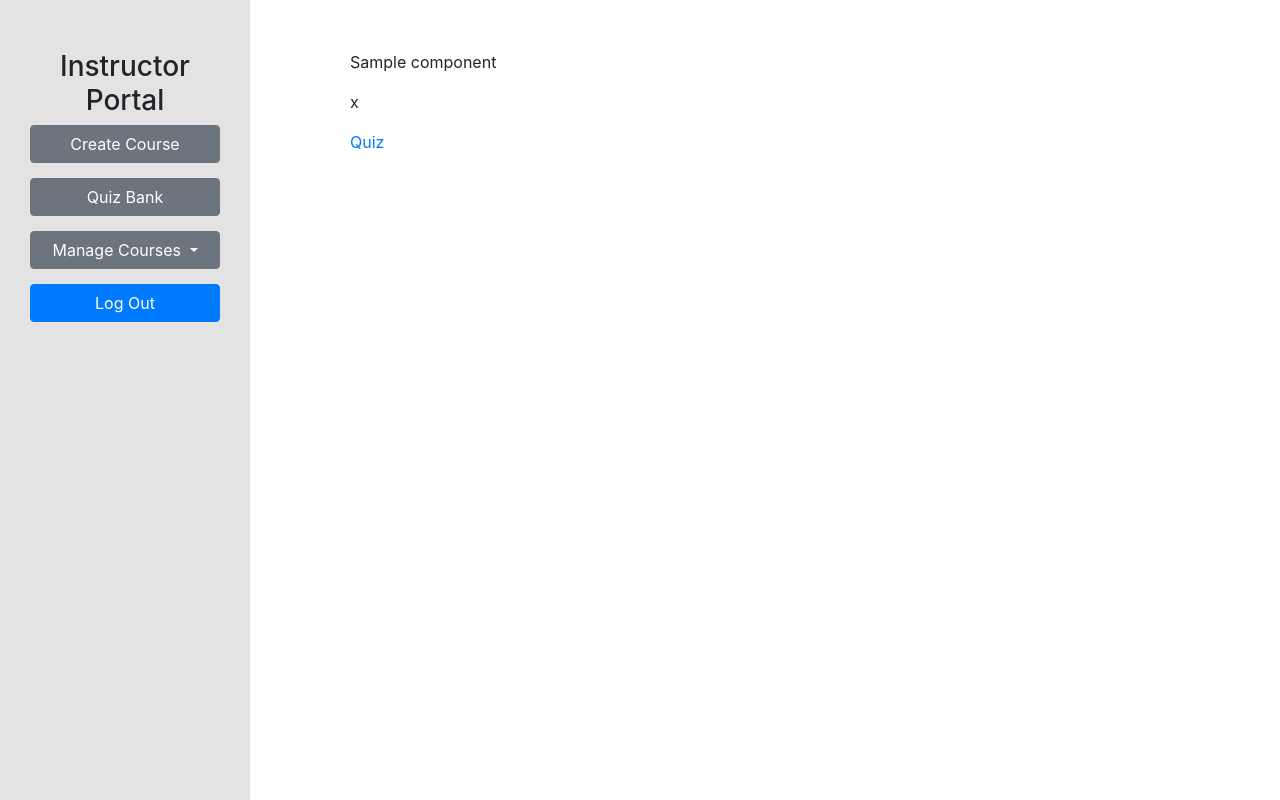
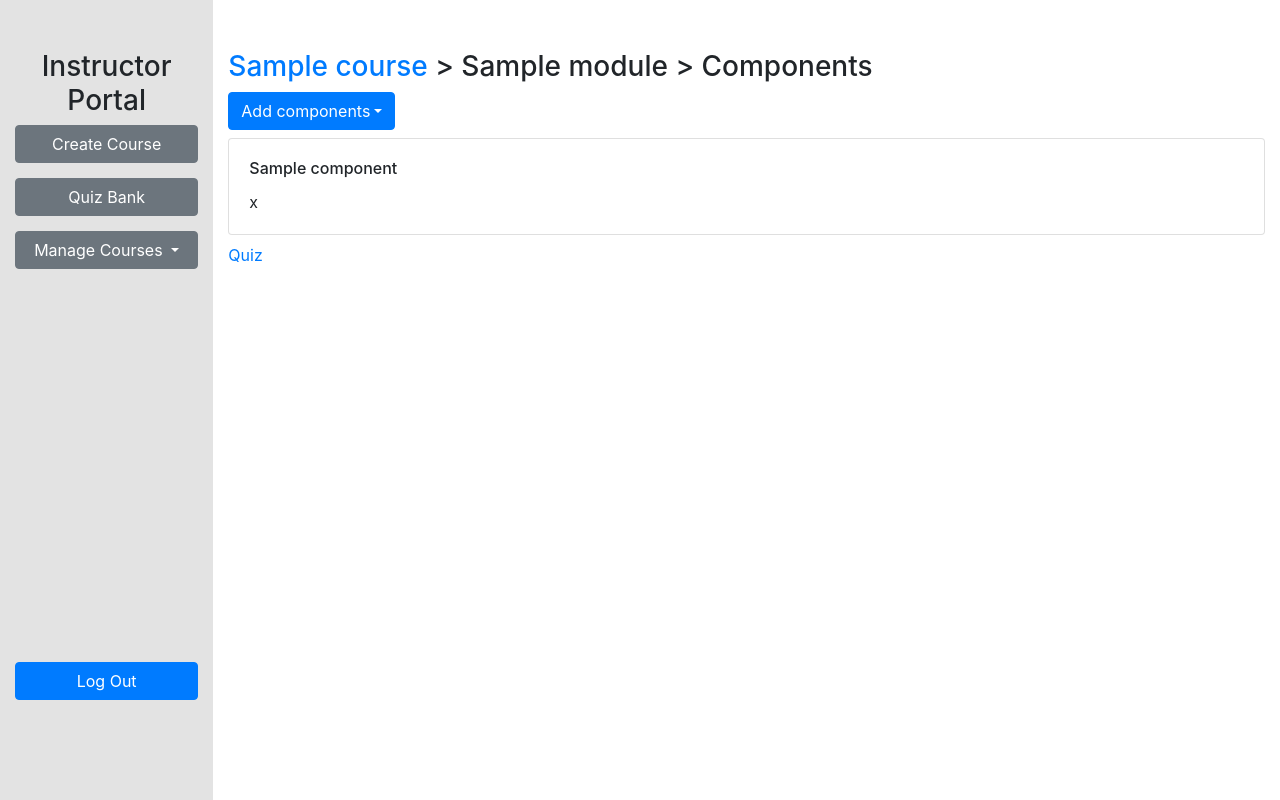
Before and after one commit to nolachen/ice, a Django app: page /courses/1/modules/1/components in a window 1280 px wide. Shown: the part 56-856 px from the top of the page. Run offline with Django 3.2, Linux system fonts and the light colour scheme; a user stored in the database is signed in; tables that the repository leaves empty hold one stand-in row (values such as "Sample post"); some libraries are stand-ins or nearby versions.

Commit message:
Lots of changes

```diff
--- a/courses/forms.py
+++ b/courses/forms.py
@@ -64,19 +64,24 @@ class QuizForm(forms.Form):
 class ComponentForm(BaseForm):
     def __init__(self, *args, **kwargs):
         course_id = kwargs.pop('course_id')
+        module_id = kwargs.pop('module_id')
         if not course_id:
             raise RuntimeError('Need course_id for ComponentForm')
         super(ComponentForm, self).__init__(*args, **kwargs)
-
-        self.fields['module'].queryset = Module.objects.filter(course=course_id)
+        if module_id:
+            print('yikes this is wrong')
+            del self.fields['module']
+        else:
+            self.fields['module'].queryset = Module.objects.filter(course=course_id)
+            self.fields['module'].help_text = 'Optional'
 
 
     class Meta:
         model = Component
-        fields = ('module', 'title', 'index')
-        help_texts = {
-            'module': 'Optional'
-        }
+        fields = ('module', 'title')
+        # help_texts = {
+        #     'module': 'Optional'
+        # }
 
 class ImageUploadForm(ComponentForm):
     def __init__(self, *args, **kwargs):
@@ -105,3 +110,15 @@ class SelectCategoryForm(forms.Form):
         for category in categories:
             choices.append((category.id, category.name))
         self.fields['category'] = forms.ChoiceField(choices=choices)
+
+class AddExistingComponentsForm(forms.Form):
+    def __init__(self, *args, **kwargs):
+        course_id = kwargs.pop('course_id')
+        if not course_id:
+            raise RuntimeError('Need course_id for ComponentForm')
+        super(AddExistingComponentsForm, self).__init__(*args, **kwargs)
+
+        self.fields['components'] = forms.ModelMultipleChoiceField(
+            widget=forms.CheckboxSelectMultiple,
+            queryset=Component.objects.filter(course=course_id, module__isnull=True)
+        )
--- a/courses/urls.py
+++ b/courses/urls.py
@@ -8,6 +8,7 @@ urlpatterns = [
     path('<int:course_id>/components', views.all_components, name="all_components"),
     path('<int:course_id>/component/<int:component_id>/edit', views.new_component, name="edit_component"),
     path('<int:course_id>/component/new/<str:type>', views.new_component, name="new_component"),
+    path('<int:course_id>/modules/<int:module_id>/components/new/<str:type>', views.new_component, name="new_component"),
     path('<int:course_id>/modules', views.module_list, name="module_list"),
     path('<int:course_id>/modules/<int:module_id>/components', views.load_components, name="load_components"),
     path('<int:course_id>/modules/<int:module_id>/quiz/<int:quiz_id>/', views.take_quiz, name="take_quiz"),
--- a/courses/views.py
+++ b/courses/views.py
@@ -6,7 +6,7 @@ from django.urls import reverse
 from django.template.loader import render_to_string
 from django.core.mail import EmailMessage
 
-from courses.forms import CourseForm, ModuleForm, QuizForm, ImageUploadForm, TextComponentForm, SelectCategoryForm
+from courses.forms import CourseForm, ModuleForm, QuizForm, ImageUploadForm, TextComponentForm, SelectCategoryForm, AddExistingComponentsForm
 from courses.models import *
 
 import logging
@@ -82,15 +82,28 @@ def enroll_course(request, course_id):
 
 def load_components(request, course_id, module_id):
     module = Module.objects.get(id=module_id)
+    course = get_object_or_404(Course, id=course_id)
     components = module.getComponents().order_by("index")
     quiz = Quiz.objects.get(module_id=module_id)
-    return render(request, 'courses/component_list.html', {
+
+    if request.POST and is_instructor(request.user):
+        form = AddExistingComponentsForm(request.POST, course_id=course_id)
+        if form.is_valid():
+            for component in form.cleaned_data['components']:
+                component.module = module
+                component.save()
+
+    add_components_form = AddExistingComponentsForm(course_id=course_id)
+    context = {
         'is_learner': is_learner(request.user),
+        'is_instructor': is_instructor(request.user),
         'components': components,
-        'course_id': course_id,
+        'course': course,
         'module': module,
         'quiz': quiz,
-    })
+        'add_components_form': add_components_form
+    }
+    return render(request, 'courses/component_list.html', context)
 
 """
 View for all of the components in a course
@@ -119,9 +132,10 @@ def edit_component(request, course_id, component_id):
         })
 
 @user_passes_test(is_instructor)
-def new_component(request, course_id, type=None, component_id=None):
+def new_component(request, course_id, module_id=None, type=None, component_id=None):
     type_to_component_type = { 'image': Component.IMAGE, 'text': Component.TEXT }
     course = Course.objects.get(id=course_id)
+    module = Module.objects.get(id=module_id) if module_id else None
 
     # You can only access this page if you own the course
     if request.user != course.instructor.instructor:
@@ -130,53 +144,62 @@ def new_component(request, course_id, type=None, component_id=None):
     if component_id:
         component = Component.objects.get(id=component_id).get_child_component()
         component_type = component.component_type
-        print("type", component_type)
     else:
         component = None
         component_type = type_to_component_type[type]
 
+    component_url = (
+        reverse("courses:load_components", kwargs={'course_id': course_id, 'module_id': module_id })
+        if module_id
+        else reverse("courses:all_components", kwargs={'course_id': course_id})
+    )
+
     if request.method == 'POST':
+        print('module id?', module_id)
         if component_type == Component.IMAGE:
-            form = ImageUploadForm(request.POST, request.FILES, course_id=course_id, instance=component)
+            form = ImageUploadForm(request.POST, request.FILES, course_id=course_id, module_id=module_id, instance=component)
         elif component_type == Component.TEXT:
-            form = TextComponentForm(request.POST, course_id=course_id, instance=component)
+            form = TextComponentForm(request.POST, course_id=course_id, module_id=module_id, instance=component)
         else:
             raise Http404
 
         if form.is_valid():
             new_component = form.save(commit=False)
             new_component.course = course
+            if module:
+                new_component.module = module
             new_component.component_type = component_type
             new_component.save()
-            component_url = reverse("courses:all_components", kwargs={'course_id': course_id})
+
             return HttpResponseRedirect(component_url)
-        else:
-            print(form.errors)
-            print(form.non_field_errors)
-            # Re-render the form, so the errors will show
-            return render(request, 'courses/component_edit.html', {
-                'form': form,
-                'course': course,
-            })
+        # else:
+        #     print(form.errors)
+        #     print(form.non_field_errors)
+        #     # Re-render the form, so the errors will show
+        #     return render(request, 'courses/component_edit.html', {
+        #         'form': form,
+        #         'course': course,
+        #         'module': module
+        #     })
 
     else:
         if component_type == Component.IMAGE:
-            form = ImageUploadForm(instance=component, course_id=course_id)
-            template = 'courses/component_edit.html'
+            form = ImageUploadForm(instance=component, course_id=course_id, module_id=module_id)
         elif component_type == Component.TEXT:
-            form = TextComponentForm(instance=component, course_id=course_id)
-            template = 'courses/component_edit.html'
+            form = TextComponentForm(instance=component, course_id=course_id, module_id=module_id)
         else:
             raise Http404
 
-        context = {
-            'form': form,
-            'course': course,
-        }
-        if component:
-            context['component'] = component
+    context = {
+        'form': form,
+        'course': course,
+        'module': module,
+        'cancel_url': component_url
+    }
+    if component:
+        context['component'] = component
 
-        return render(request, template, context)
+    return render(request, 'courses/component_edit.html', context)
 
 """
 Responsible for adding new courses
@@ -255,9 +278,9 @@ def view_enrolled_course(request):
 
 @user_passes_test(is_instructor)
 def edit_module(request, course_id, module_id=None):
-    # TODO: Restrict this to only instructors who own the course the module belongs to
-
-    course = Course.objects.get(id=course_id)
+    course = get_object_or_404(Course, id=course_id)
+    if module_id:
+        module = get_object_or_404(Module, id=module_id)
 
     # You can only access this page if you own the course
     if request.user != course.instructor.instructor:
@@ -273,18 +296,20 @@ def edit_module(request, course_id, module_id=None):
             form.save()
             url = reverse("courses:module_list", kwargs={'course_id': course_id})
             return HttpResponseRedirect(url)
-        else:
-            return render(request, 'courses/module_edit.html', {
-                'course': course,
-                # 'module': module,
-                'action_word': 'Add',
-                'form': form
-            })
+        # else:
+        #     return render(request, 'courses/module_edit.html', {
+        #         'course': course,
+        #         # 'module': module,
+        #         'action_word': 'Add',
+        #         'form': form
+        #     })
 
     # if module_id:
     #     module = Module.objects.get(id=module_id)
 
-    form = ModuleForm(course_id=course_id)
+    # GET method
+    else:
+        form = ModuleForm(course_id=course_id)
 
     return render(request, 'courses/module_edit.html', {
         'course': course,
--- a/static/css/styles.css
+++ b/static/css/styles.css
@@ -1,6 +1,6 @@
 /* Homepage */
 .page {
-    display: flex;
+    /* display: flex; */
 }
 
 .sidenav {
--- a/templates/base.html
+++ b/templates/base.html
@@ -18,9 +18,10 @@
   <nav class="navbar navbar-expand-lg navbar-dark bg-dark">
       <a class="navbar-brand" href="/">ICE</a>
   </nav>
-  <div class="page">
+  <div class="page container-fluid">
+    <div class="row">
     {% if user.is_authenticated %}
-    <div class="sidenav">
+    <div class="sidenav col-sm-2">
         <div class="sidenav-actions">
           {% if user|is_instructor %}
             <h3 class="text-center">Instructor Portal</h3>
@@ -61,15 +62,15 @@
                   <a class="dropdown-item" href="{% url 'restrict_access'%}">Restrict User</a>
                   </div>
               </div>
+        {% endif %}
         </div>
-        {% endif %}
         <a class="btn btn-primary logout w-100" href="{% url 'logout' %}">Log Out</a>
       </div>
       {% endif %}
-    </div>
-    <div class="content">
+    <div class="content col-sm-10">
       {% block content %}
       {% endblock %}
+    </div>
     </div>
   </div>
 </body>
--- a/templates/courses/component_edit.html
+++ b/templates/courses/component_edit.html
@@ -5,7 +5,7 @@
 {% block content %}
 
 <div class="course_component_edit">
-    <h3>{{ course.name }} > {{ component|yesno:"Edit,Create" }} Component</h3>
+    <h3>{{ course.name }} > {% if module %} {{ module.title }} > {% endif %} {{ component|yesno:"Edit,Create" }} Component</h3>
 
     {% if form.non_field_errors %}
     <div class="alert alert-danger" role="alert">
@@ -33,7 +33,7 @@
             </div>
         {% endfor %}
         <input class="btn btn-success" type="submit" value="Submit">
-        <a class="btn btn-danger" href="{% url 'courses:all_components' course_id=course.id %}">Cancel</a>
+        <a class="btn btn-danger" href="{{cancel_url}}">Cancel</a>
     </form>
 
 </div>
--- a/templates/courses/component_list.html
+++ b/templates/courses/component_list.html
@@ -3,16 +3,69 @@
 {% block content %}
 
 <div>
+  <h3><a href="{% url 'courses:view_course' course_id=course.id %}">{{ course.name }}</a> > {{ module.title }} > Components</h3>
+
+  {% if is_instructor %}
+  <!-- ADD COMPONENT DROPDOWN MENU -->
+  <div class="dropdown">
+      <button type="button" class="btn btn-primary dropdown-toggle" data-toggle="dropdown">Add components</button>
+      <div class="dropdown-menu">
+          <button class="dropdown-item" type="button" data-toggle="modal" data-target="#addComponentsModal">Existing</button>
+          <div class="dropdown-divider"></div>
+          <h6 class="dropdown-header">New</h6>
+          <a class="dropdown-item" href="{% url 'courses:new_component' course_id=course.id module_id=module.id type='text' %}">
+              Text
+          </a>
+          <a class="dropdown-item" href="{% url 'courses:new_component' course_id=course.id module_id=module.id type='image' %}">
+              Image
+          </a>
+      </div>
+  </div>
+
+  <!-- MODAL -->
+  <div class="modal fade" id="addComponentsModal">
+    <div class="modal-dialog">
+      <div class="modal-content">
+        <div class="modal-header">
+          <h5 class="modal-title">Add existing components</h5>
+          <button type="button" class="close" data-dismiss="modal">
+            <span>&times;</span>
+          </button>
+        </div>
+
+        {% if add_components_form.fields.components.queryset.count %}
+        <form action="{{ request.get_full_path }}" method="post">
+          {% csrf_token %}
+          <div class="modal-body">
+              {{ add_components_form.as_p }}
+          </div>
+
+          <div class="modal-footer">
+            <button type="button" class="btn btn-secondary" data-dismiss="modal">Close</button>
+            <input type="submit" value="Add" class="btn btn-primary">
+          </div>
+
+        </form>
+        {% else %}
+        <div class="modal-body">There are no existing components to add.</div>
+        {% endif %}
+      </div>
+    </div>
+
+  </div>
+  {% endif %}
+
+
   <div id="components">
     {% for component in components %}
-				<div id="{{ component.id }}">
-					<a id="{{ component.id }}">{{ component.title }}</a>
       {% with child_component=component.get_child_component %}
-					<p>
+      <div id="{{ component.id }}" class="my-2 card">
+        <div class="card-body">
+          <h6 class="card-title">{{ component.title }}</h6>
           {{ child_component.get_html_representation }}
-					</p>
+        </div>
+      </div>
       {% endwith %}
-				</div>
     {% endfor %}
   </div>
 
```
Also changed, not shown: courses/models.py (+14 -7 lines), courses/migrations/0013_auto_20190425_0818.py (added). Lines whose indentation alone changed are shown as unchanged.
